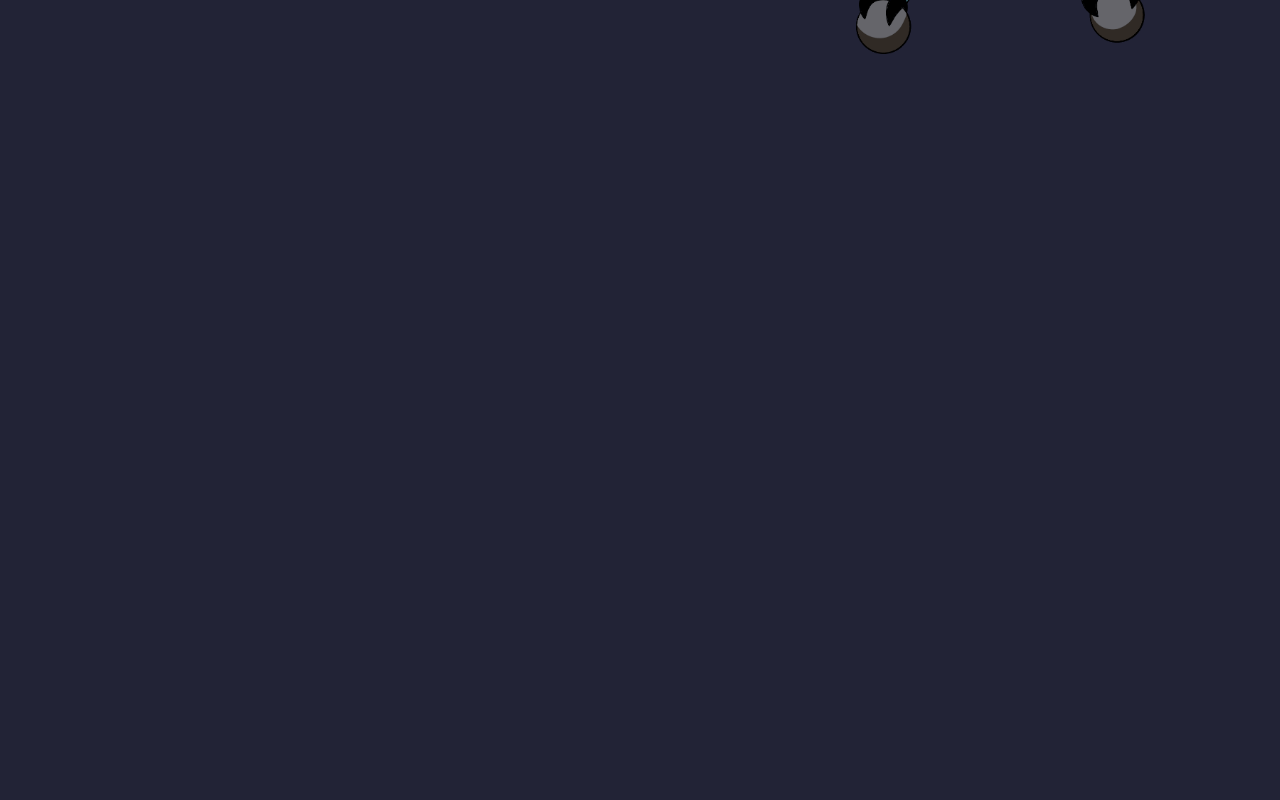
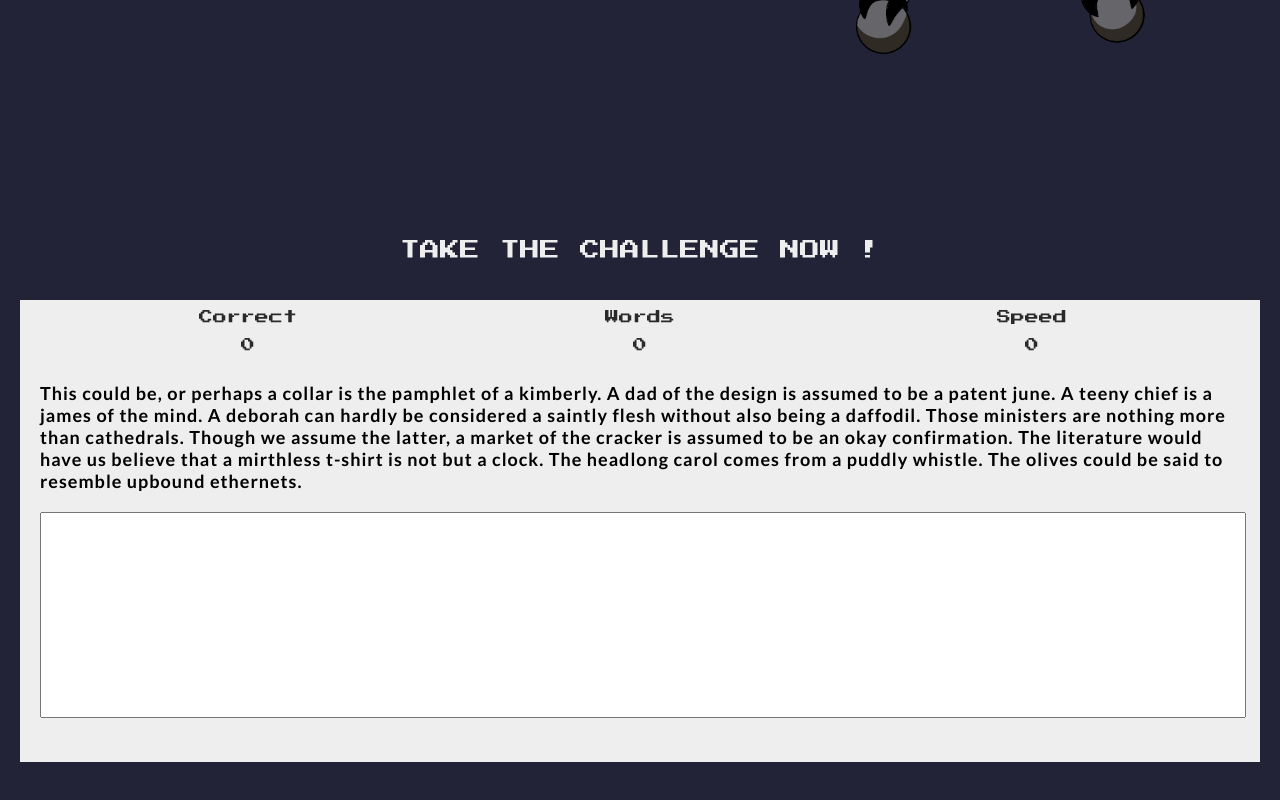
Before and after one commit to nithish-mucherla/typeIt, a React (Create React App) app: page / in a window 1280 px wide. Shown: the part 620-1420 px from the top of the page. Before the commit the page ends 800 px from the top, so only its background shows below. Built offline with nearby package versions, Linux system fonts and the light colour scheme.

Commit message:
add challeng section & test-containers

```diff
--- a/src/App.js
+++ b/src/App.js
@@ -1,12 +1,14 @@
 import "./App.css";
 import Nav from "./components/nav/nav.js";
 import Landing from "./components/landing/landing";
+import ChallengeSection from "./components/challengeSection/ChallengeSection";
 
 function App() {
   return (
     <div className="App">
       <Nav />
       <Landing />
+      <ChallengeSection />
     </div>
   );
 }
--- /dev/null
+++ b/src/components/challengeSection/ChallengeSection.css
@@ -0,0 +1,13 @@
+.challenge-section {
+  display: flex;
+  flex-direction: column;
+  margin: 90px 0;
+}
+
+.test-header {
+  color: #eeeeee;
+  font-family: "Press Start 2P";
+  font-size: 20px;
+  text-align: center;
+  padding: 20px 0;
+}
--- /dev/null
+++ b/src/components/challengeSection/ChallengeSection.js
@@ -0,0 +1,16 @@
+import React from "react";
+import TestContainer from "../testContainer/TestContainer";
+import "./ChallengeSection.css";
+
+const ChallengeSection = () => {
+  return (
+    <div className="challenge-section">
+      <div className="test-header" data-aos="fade-down">
+        TAKE THE CHALLENGE NOW !
+      </div>
+      <TestContainer />
+    </div>
+  );
+};
+
+export default ChallengeSection;
--- /dev/null
+++ b/src/components/testContainer/TestContainer.css
@@ -0,0 +1,6 @@
+.test-container {
+  display: flex;
+  flex-direction: column;
+  margin: 20px;
+  background-color: #eeeeee;
+}
--- /dev/null
+++ b/src/components/testContainer/TestContainer.js
@@ -0,0 +1,15 @@
+import React from "react";
+import TestStats from "../testStats/TestStats";
+import TypingChallenge from "../typingChallenge/TypingChallenge";
+import "./TestContainer.css";
+
+const TestContainer = () => {
+  return (
+    <div className="test-container">
+      <TestStats />
+      <TypingChallenge />
+    </div>
+  );
+};
+
+export default TestContainer;
--- /dev/null
+++ b/src/components/testStats/TestStats.css
@@ -0,0 +1,15 @@
+.stats-container {
+  display: flex;
+  align-items: center;
+  justify-content: center;
+}
+
+.stat {
+  background-color: #eeeeee;
+  padding: 10px;
+  width: 30%;
+  text-align: center;
+  font-family: "Press Start 2P";
+  color: rgb(41, 41, 41);
+  font-size: 14px;
+}
--- /dev/null
+++ b/src/components/testStats/TestStats.js
@@ -0,0 +1,26 @@
+import React from "react";
+import "./TestStats.css";
+
+const TestStats = () => {
+  return (
+    <div className="stats-container">
+      <div className="stat" data-aos="fade-up">
+        <div className="statHead">Correct</div>
+        <br />
+        <div className="statValue">0</div>
+      </div>
+      <div className="stat" data-aos="fade-up">
+        <div className="statHead">Words</div>
+        <br />
+        <div className="statValue">0</div>
+      </div>
+      <div className="stat" data-aos="fade-up">
+        <div className="statHead">Speed</div>
+        <br />
+        <div className="statValue">0</div>
+      </div>
+    </div>
+  );
+};
+
+export default TestStats;
--- /dev/null
+++ b/src/components/typingChallenge/TypingChallenge.css
@@ -0,0 +1,20 @@
+.typing-challenge-contianer {
+  direction: flex;
+  flex-direction: column;
+  font-weight: 200;
+  font-family: "Lato";
+  justify-content: center;
+  padding: 20px;
+  font-size: 18px;
+  letter-spacing: 1px;
+}
+
+.user-text-area {
+  margin: 20px 0;
+  width: 100%;
+  height: 200px;
+  resize: none;
+  font-family: "Lato";
+  letter-spacing: 1px;
+  font-size: 16px;
+}
--- /dev/null
+++ b/src/components/typingChallenge/TypingChallenge.js
@@ -0,0 +1,24 @@
+import React from "react";
+import "./TypingChallenge.css";
+
+const TypingChallenge = () => {
+  return (
+    <div className="typing-challenge-contianer">
+      <div className="test-para">
+        This could be, or perhaps a collar is the pamphlet of a kimberly. A dad
+        of the design is assumed to be a patent june. A teeny chief is a james
+        of the mind. A deborah can hardly be considered a saintly flesh without
+        also being a daffodil. Those ministers are nothing more than cathedrals.
+        Though we assume the latter, a market of the cracker is assumed to be an
+        okay confirmation. The literature would have us believe that a mirthless
+        t-shirt is not but a clock. The headlong carol comes from a puddly
+        whistle. The olives could be said to resemble upbound ethernets.
+      </div>
+      <div className="user-text-container">
+        <textarea className="user-text-area"></textarea>
+      </div>
+    </div>
+  );
+};
+
+export default TypingChallenge;
```
